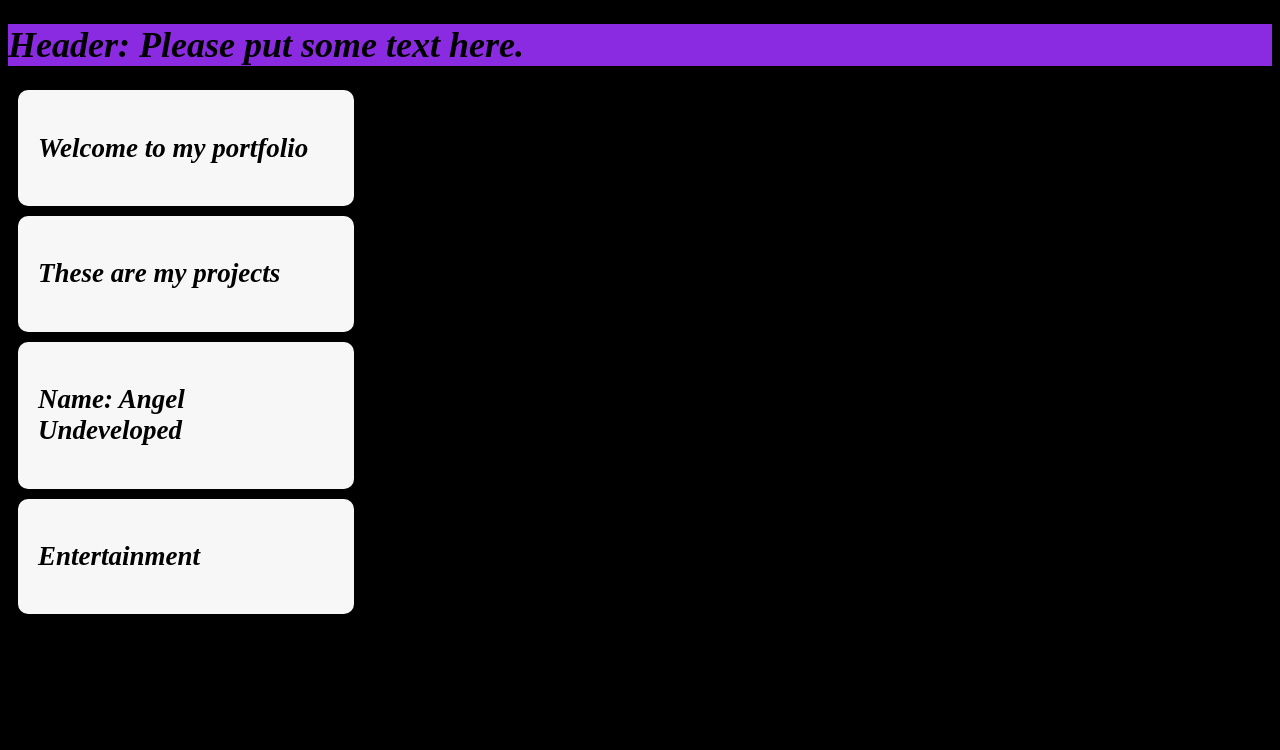
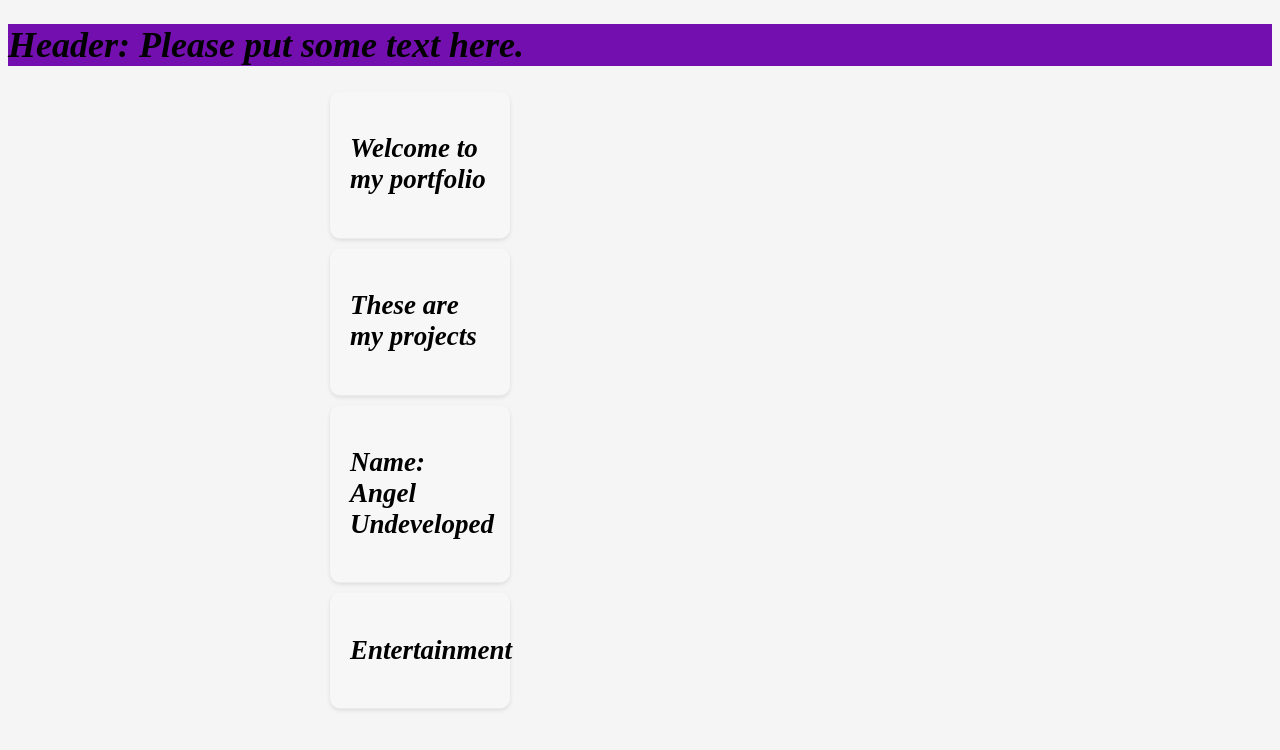
Before and after one commit to AngelUndeveloped/dev_portfolio_angel_undeveloped, a plain HTML site: page index.html in a window 1280 px wide. Drawn offline with Linux system fonts and the light colour scheme.

Commit message:
feat(.css): change color of elements

```diff
--- a/index.html
+++ b/index.html
@@ -14,9 +14,7 @@
 <body>
     <header>
         <h1>Header: Please put some text here.</h1>
-        <nav>
 
-        </nav>
     </header>
 
     <div class="sections">
--- a/static/css/index.css
+++ b/static/css/index.css
@@ -2,8 +2,22 @@ body{
     font-style: italic;
     font-size: large;
     font-family: 'Times New Roman', Times, serif;
-    background-color: rgb(0, 0, 0);
+    background-color: whitesmoke;
 }
+
+div {
+    width: 50%; /* adjust the width as needed */
+    margin: 0 auto; /* this will center the div horizontally */
+    position: absolute; /* use absolute positioning to center vertically */
+    top: 50%;
+    left: 50%;
+    transform: translate(-50%, -50%); /* move back half of its own size so it centers perfectly */
+}
+
+header {
+    background-color: rgb(115, 15, 175);
+}
+
 sections {
     background-color: brown;
     display: flex;
@@ -17,10 +31,6 @@ section {
     background-color: #f7f7f7;
     border-radius: 10px;
     box-shadow: 0 2px 4px rgba(0, 0, 0, 0.1);
-}
-
-header {
-    background-color: blueviolet;
 }
 
 table {
```
